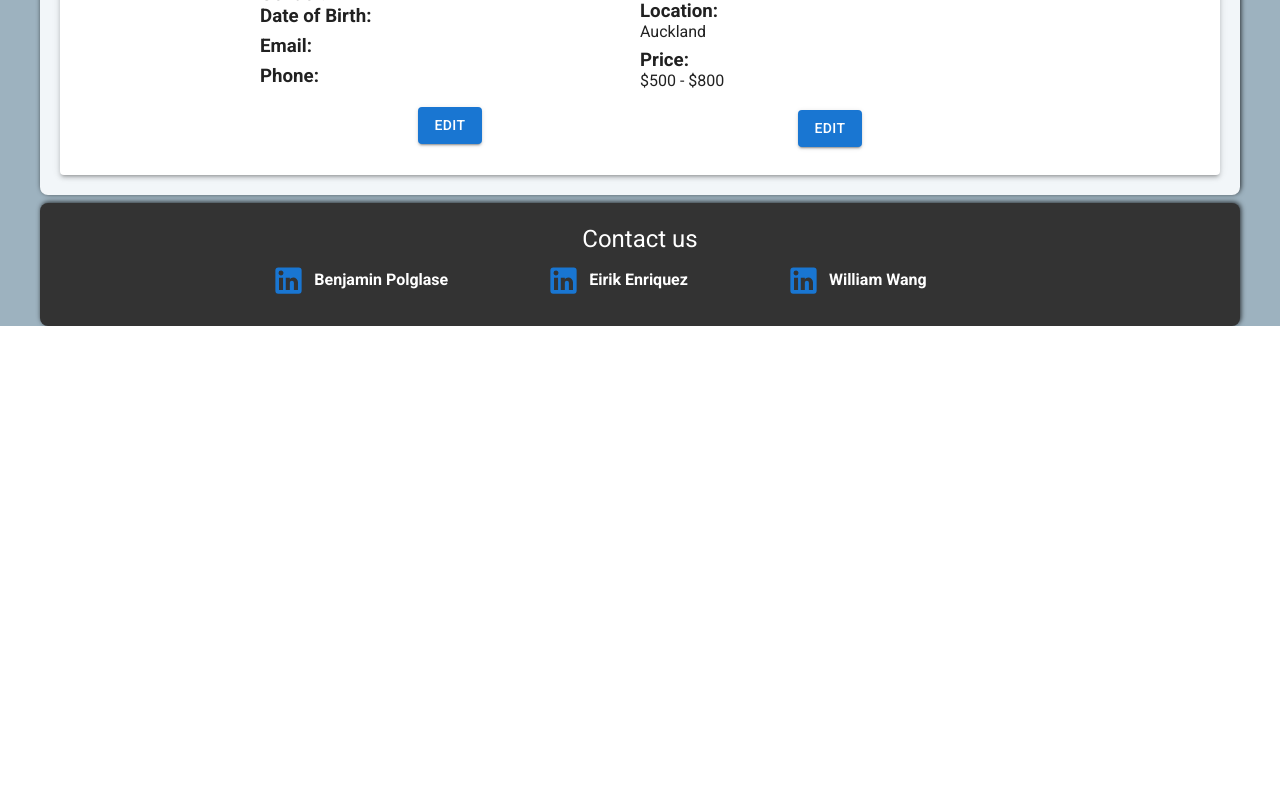
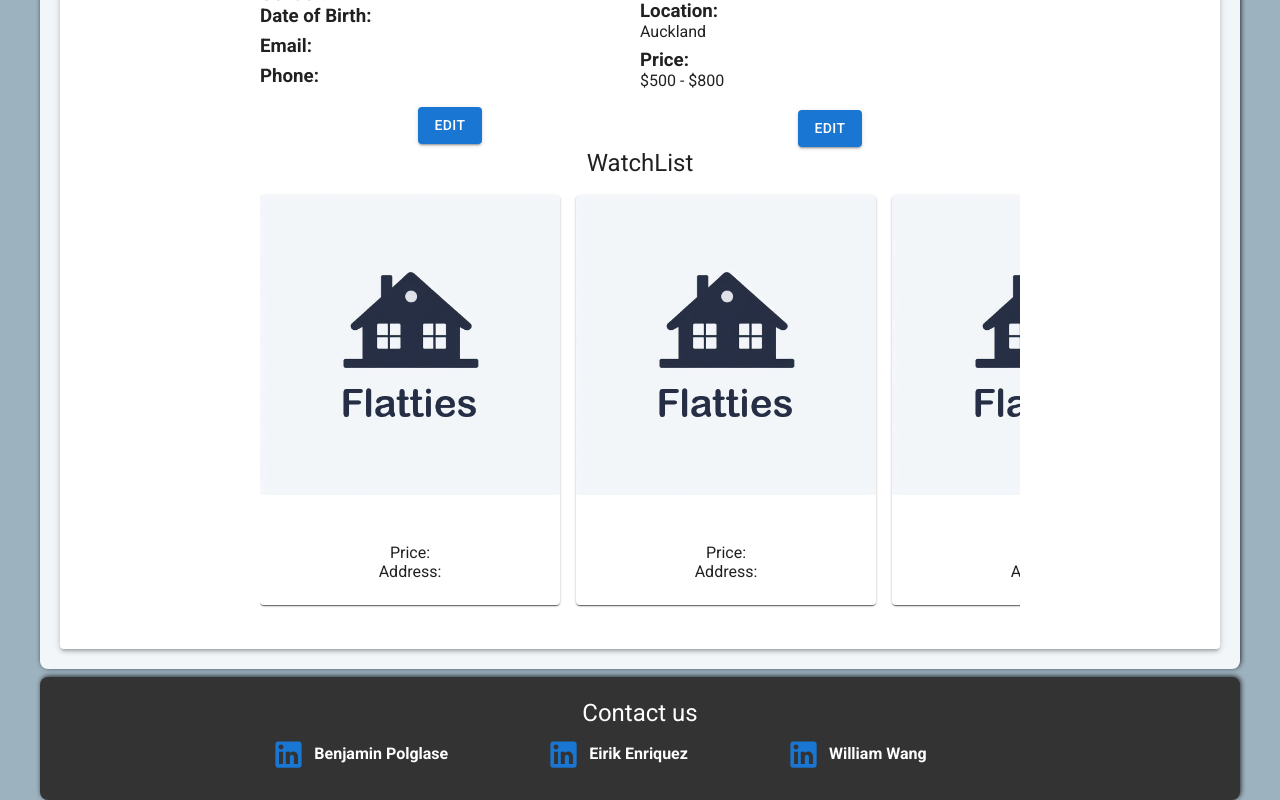
Before and after one commit to Puddle-Dev/Flatties, a React (Create React App) app in the folder flatties-frontend/: page /profile in a window 1280 px wide. Shown: the part 572-1372 px from the top of the page. Before the commit the page ends 898 px from the top, so only its background shows below. Built offline with nearby package versions, Linux system fonts and the light colour scheme; no server answers.

Commit message:
added watchlist
Added watchlist as a component. Added that component to the home and profile page

```diff
--- a/flatties-frontend/src/components/watchList/WatchList.tsx
+++ b/flatties-frontend/src/components/watchList/WatchList.tsx
@@ -1,3 +1,8 @@
 import React from "react";
+import ScrollBox from "../ScrollBox/ScrollBox";
 
-function Watchlist(){};
+function Watchlist() {
+  return <ScrollBox title="WatchList" items={[1, 2, 3, 4, 5, 6]} />;
+}
+
+export default Watchlist;
--- a/flatties-frontend/src/pages/home/HomePage.tsx
+++ b/flatties-frontend/src/pages/home/HomePage.tsx
@@ -6,6 +6,8 @@ import "./HomePage.css";
 import PropertyInfo from "../../models/PropertyInfo";
 import { useCookies } from "react-cookie";
 import ScrollBox from "../../components/ScrollBox/ScrollBox"; // Import the new ScrollBox component
+import WatchList from "../../components/watchList/WatchList"; // Import the new ScrollBox component
+
 
 function HomePage() {
   const [newListings, setNewListings] = useState<PropertyInfo[]>([]);
@@ -32,7 +34,7 @@ function HomePage() {
           </Typography>
 
           {/* Use the ScrollBox component for the Watchlist */}
-          <ScrollBox title="Your Watchlist" items={[1, 2, 3, 4, 5, 6]} />
+          <WatchList/>
 
           {/* Other components... */}
         </div>
--- a/flatties-frontend/src/pages/profile/ProfilePage.tsx
+++ b/flatties-frontend/src/pages/profile/ProfilePage.tsx
@@ -6,6 +6,7 @@ import axios from "../../services/api";
 import { Button } from "@mui/material";
 import { redirect } from "react-router-dom";
 import { useCookies } from "react-cookie";
+import WatchList from "../../components/watchList/WatchList"; // Import the new ScrollBox component
 
 
 function ProfilePage() {
@@ -111,7 +112,9 @@ function ProfilePage() {
           <Button variant="contained" >Edit</Button>
         </div>
       </div>
-
+<div>
+  <WatchList/>
+</div>
 
 
     </div>
```
